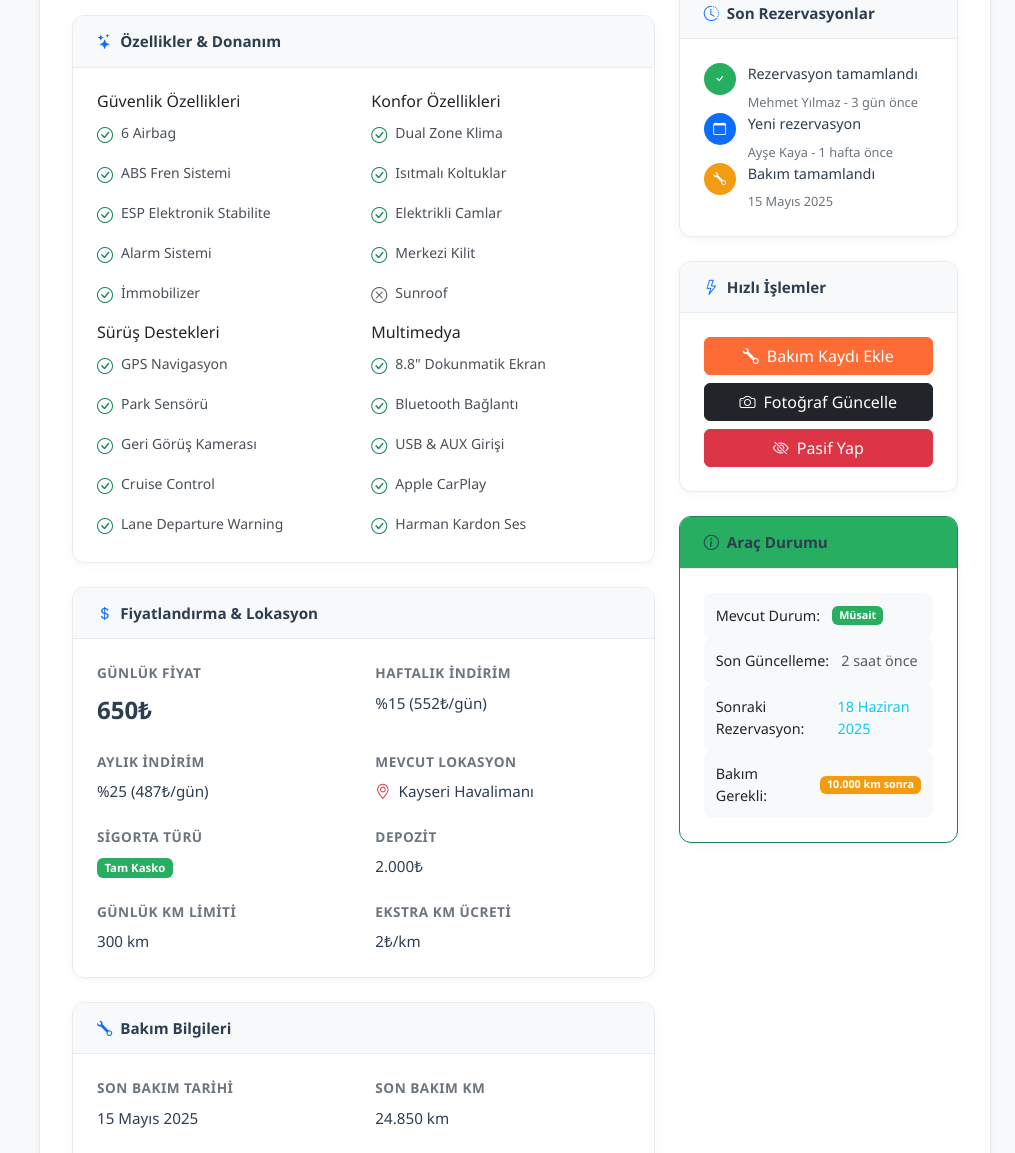
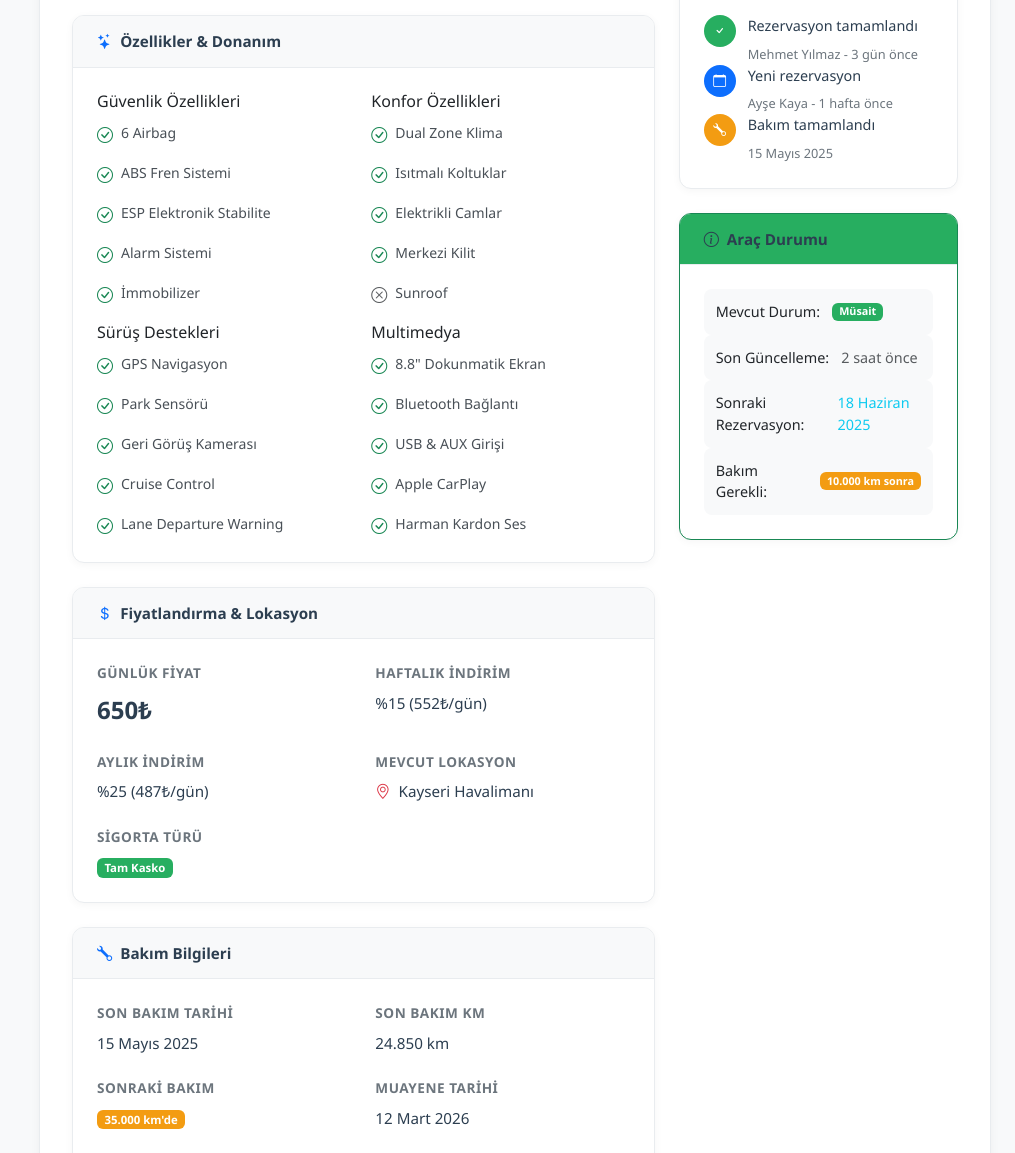
Before and after one commit to TanerSaydam/RentCarTheme, a plain HTML site: page Admin/forms/car-detail-form.html in a window 1280 px wide. Shown: the part 1128-2281 px from the top of the page, without its empty margins (265-1280 px from the left). Drawn offline with nearby package versions, Linux system fonts and the light colour scheme; files whose address does not match are found by name.

Commit message:
I updated car detail form

```diff
--- a/Admin/forms/car-detail-form.html
+++ b/Admin/forms/car-detail-form.html
@@ -582,18 +582,6 @@
                                                 <span class="badge bg-success">Tam Kasko</span>
                                             </span>
                                         </div>
-                                        <div class="detail-item">
-                                            <label class="detail-label">Depozit</label>
-                                            <span class="detail-value">2.000₺</span>
-                                        </div>
-                                        <div class="detail-item">
-                                            <label class="detail-label">Günlük KM Limiti</label>
-                                            <span class="detail-value">300 km</span>
-                                        </div>
-                                        <div class="detail-item">
-                                            <label class="detail-label">Ekstra KM Ücreti</label>
-                                            <span class="detail-value">2₺/km</span>
-                                        </div>
                                     </div>
                                 </div>
                             </div>
@@ -664,11 +652,6 @@
                                         </div>
                                         <h4 class="car-name">BMW 320i</h4>
                                         <p class="car-plate">38 ABC 123</p>
-                                        <div class="car-badges">
-                                            <span class="badge bg-success">Müsait</span>
-                                            <span class="badge bg-primary">Öne Çıkarılan</span>
-                                            <span class="badge bg-warning">Premium</span>
-                                        </div>
                                     </div>
                                 </div>
                             </div>
@@ -758,26 +741,6 @@
                                 </div>
                             </div>
 
-                            <!-- Hızlı İşlemler -->
-                            <div class="admin-card">
-                                <div class="card-header">
-                                    <h6><i class="bi bi-lightning text-primary me-2"></i>Hızlı İşlemler</h6>
-                                </div>
-                                <div class="card-body">
-                                    <div class="quick-actions">
-                                        <button class="btn btn-primary w-100 mb-2">
-                                            <i class="bi bi-wrench me-2"></i>Bakım Kaydı Ekle
-                                        </button>
-                                        <button class="btn btn-dark w-100 mb-2">
-                                            <i class="bi bi-camera me-2"></i>Fotoğraf Güncelle
-                                        </button>
-                                        <button class="btn btn-danger w-100">
-                                            <i class="bi bi-eye-slash me-2"></i>Pasif Yap
-                                        </button>
-                                    </div>
-                                </div>
-                            </div>
-
                             <!-- Durum Bilgileri -->
                             <div class="admin-card border-success">
                                 <div class="card-header bg-success text-white">
```
